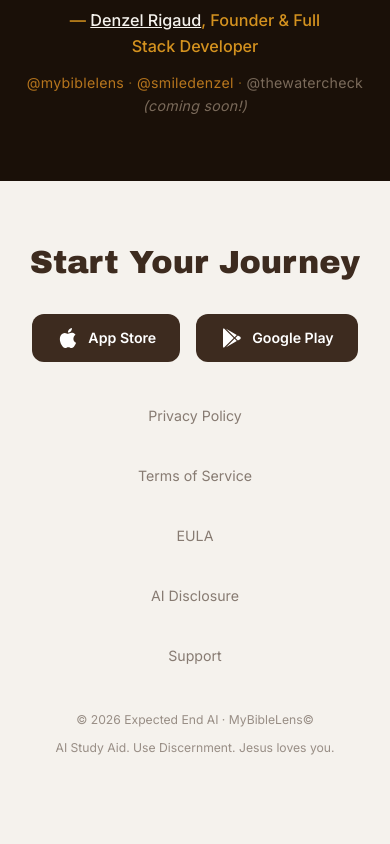
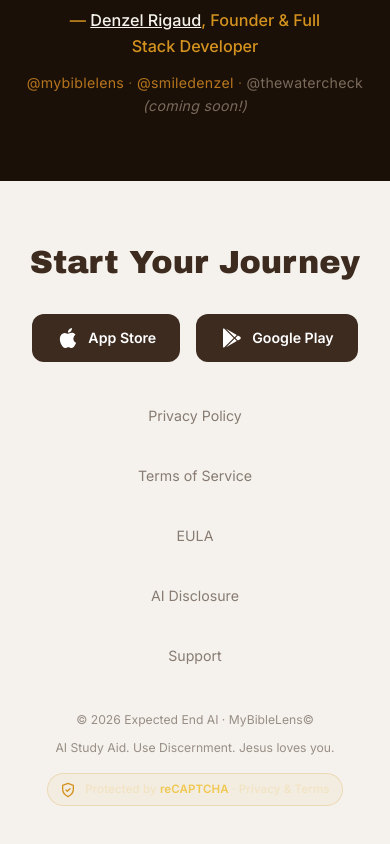
Before and after one commit to expectedendai-ui/MyBibleLensWeb, a plain HTML site: page index.html in a window 390 px wide. Shown: the part 9065-9909 px from the top of the page. Before the commit the page ends 9886 px from the top, so only its background shows below. Drawn offline with nearby package versions, Linux system fonts and the light colour scheme; no server answers; a web font is replaced by a local one.

Commit message:
fix: correct reCAPTCHA site key + add 'Protected by reCAPTCHA' trust badge
reCAPTCHA fix:
- Site key on legal.html had 2 typos: missing 'A' and lowercase 'l' instead of capital 'I'
- Old: 6Lf1xcAsAAAAEtN6c0P-t6jm6Ec1Q_o8lZH0KWV (invalid, rejected by Google)
- New: 6Lf1xcAsAAAAAEtN6c0P-t6jm6Ec1Q_o8IZH0KWV (matches admin console)
- Updated in both partner form (line 128) and support form (line 270)
- This resolves the 'ERROR for site owner: Invalid site key' on mybiblelens.us

Trust badge:
- New 'Protected by reCAPTCHA' pill in landing-page footer
- Gold shield icon + 'reCAPTCHA' bold gold + Privacy/Terms links to Google policies
- Subtle hover state (deeper gold tint), mobile-responsive (smaller padding/font under 480px)
- ARIA role=note for screen readers

```diff
--- a/index.html
+++ b/index.html
@@ -816,6 +816,52 @@
       .coming-soon-toast { bottom: 1rem; padding: 0.95rem 1rem; }
       .coming-soon-toast .cs-title { font-size: 0.95rem; }
       .coming-soon-toast .cs-body { font-size: 0.82rem; }
+    }
+
+    /* ===== reCAPTCHA Trust Badge (footer) ===== */
+    .recaptcha-trust {
+      display: inline-flex;
+      align-items: center;
+      gap: 0.55rem;
+      padding: 0.5rem 0.95rem;
+      margin-top: 0.5rem;
+      border-radius: 999px;
+      background: rgba(212,146,31,0.06);
+      border: 1px solid rgba(212,146,31,0.22);
+      font-family: var(--font-body);
+      font-size: 0.78rem;
+      font-weight: 500;
+      color: rgba(241,224,186,0.78);
+      letter-spacing: 0.01em;
+      transition: all 0.25s ease;
+    }
+    .recaptcha-trust:hover {
+      background: rgba(212,146,31,0.1);
+      border-color: rgba(212,146,31,0.4);
+      color: #f1e0ba;
+    }
+    .recaptcha-trust .rt-shield {
+      width: 16px;
+      height: 16px;
+      stroke: #D4921F;
+      stroke-width: 2;
+      fill: none;
+      stroke-linecap: round;
+      stroke-linejoin: round;
+      flex-shrink: 0;
+    }
+    .recaptcha-trust strong {
+      color: #f0c850;
+      font-weight: 600;
+    }
+    .recaptcha-trust a {
+      color: rgba(241,224,186,0.78);
+      text-decoration: none;
+      transition: color 0.2s ease;
+    }
+    .recaptcha-trust a:hover { color: #f0c850; }
+    @media (max-width: 480px) {
+      .recaptcha-trust { font-size: 0.72rem; padding: 0.4rem 0.8rem; }
     }
 
     .founding-number {
@@ -1616,6 +1662,16 @@
         <div class="footer-legal">
           <span>© 2026 Expected End AI · MyBibleLens©</span>
           <span>AI Study Aid. Use Discernment. Jesus loves you.</span>
+          <div class="recaptcha-trust" role="note" aria-label="This site is protected by reCAPTCHA">
+            <svg class="rt-shield" viewBox="0 0 24 24" aria-hidden="true">
+              <path d="M12 2 L4 5 L4 11 C4 16 8 20 12 22 C16 20 20 16 20 11 L20 5 Z"></path>
+              <polyline points="9 12 11 14 15 10"></polyline>
+            </svg>
+            <span>Protected by <strong>reCAPTCHA</strong> ·
+              <a href="https://policies.google.com/privacy" target="_blank" rel="noopener">Privacy</a> &amp;
+              <a href="https://policies.google.com/terms" target="_blank" rel="noopener">Terms</a>
+            </span>
+          </div>
         </div>
       </div>
     </div>
```
Also changed, not shown: legal.html (+2 -2 lines).
